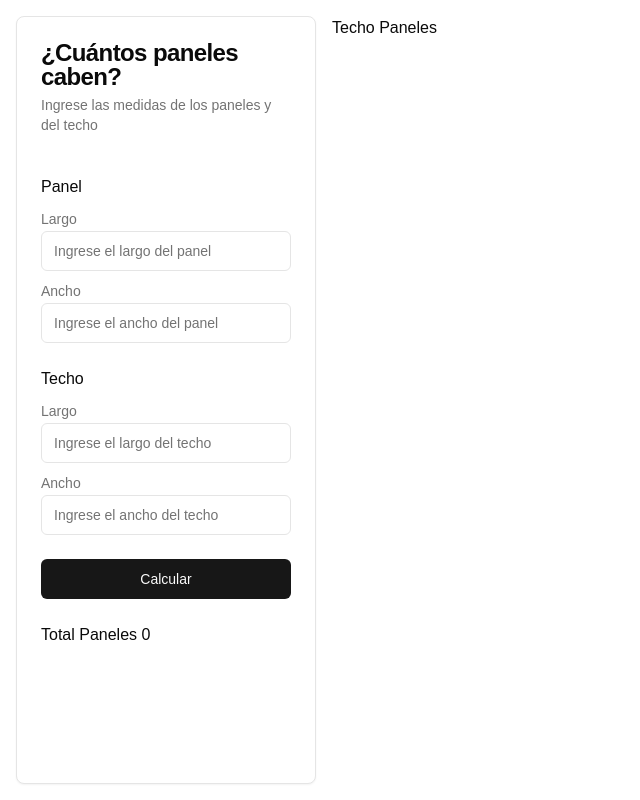
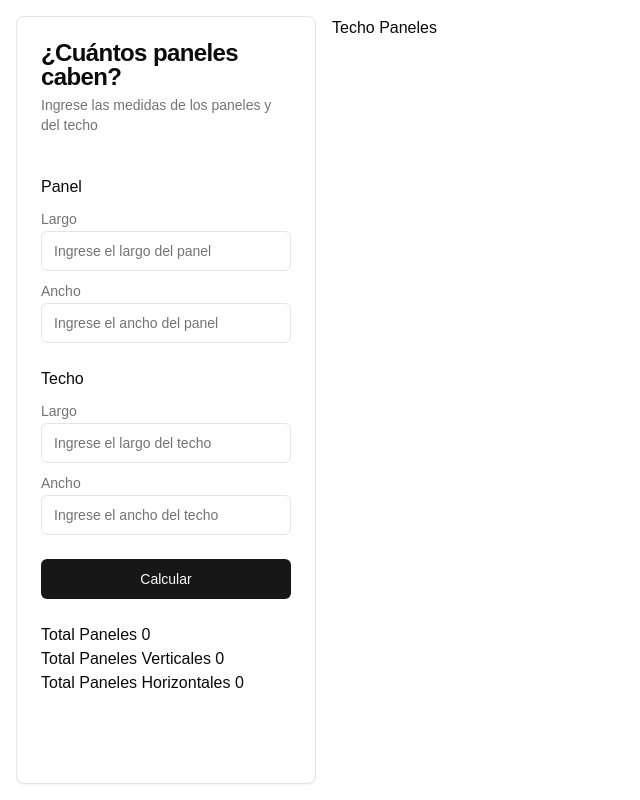
Before and after one commit to Cformandoy/calcular_paneles, a Next.js app: page / in a window 1280 px wide. Shown: the whole page, without its empty margins (0-640 px from the left). Built offline with nearby package versions, Linux system fonts and the light colour scheme.

Commit message:
calcula cantidad de paneles horizontales y verticales

```diff
--- a/pages/index.tsx
+++ b/pages/index.tsx
@@ -21,7 +21,8 @@ export default function Home() {
 
   const {register, handleSubmit, formState: { errors }} = useForm<FormData>();
   const [totalPaneles, setTotalPaneles] = useState(0);
-
+  const [totalPanelesVerticales, setTotalPanelesVerticales] = useState(0)
+  const [totalPanelesHorizontales, setTotalPanelesHorizontales] = useState(0)
 
 
   const onSubmit = (data: FormData) => {
@@ -40,10 +41,13 @@ export default function Home() {
     const areaTechoPanelesVerticales = (techo.ancho * Math.trunc(techo.largo / panel.largo)) * panel.largo;
     const areaTechoPanelesHorizontales = areaTecho - areaTechoPanelesVerticales
 
-    console.log('areaTechoPanelesVerticales', areaTechoPanelesVerticales)
-    console.log('areaTechoPanelesHorizontales', areaTechoPanelesHorizontales)
+    // Calcula la cantidad total de paneles verticales
+    setTotalPanelesVerticales(Math.trunc(areaTechoPanelesVerticales / areaPanel))
 
+    // Calcula la cantidad total de paneles horizontales
+    setTotalPanelesHorizontales(Math.trunc(areaTechoPanelesHorizontales / areaPanel))
 
+    // Setea el numero total de paneles
     setTotalPaneles(totalPaneles)
 
 
@@ -97,6 +101,10 @@ export default function Home() {
             </form>
             <br />
             {`Total Paneles ${totalPaneles}`}
+            <br />
+            {`Total Paneles Verticales ${totalPanelesVerticales}`}
+            <br />
+            {`Total Paneles Horizontales ${totalPanelesHorizontales}`}
           </CardContent>
         </Card>
 
```
